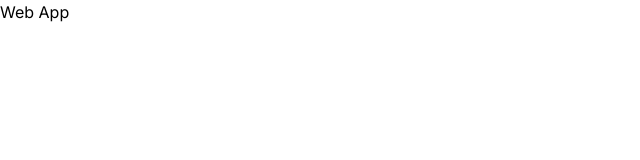
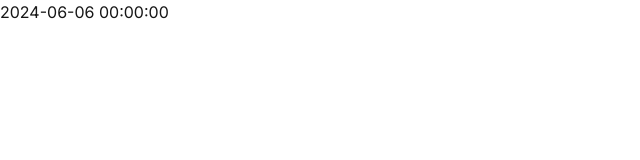
Before and after one commit to edsonjaramillo/monorepo-example, a Next.js app in the folder apps/web/: page / in a window 1280 px wide. Shown: the top 160 px of the page, without its empty margins (0-640 px from the left). Built offline with nearby package versions, Linux system fonts and the light colour scheme.

Commit message:
add ui and common components to make sure its working

```diff
--- a/apps/web/package.json
+++ b/apps/web/package.json
@@ -12,6 +12,7 @@
   },
   "dependencies": {
     "@hookform/resolvers": "3.6.0",
+    "common": "workspace:*",
     "next": "14.2.3",
     "react": "18.3.1",
     "react-dom": "18.3.1",
--- a/apps/web/src/app/page.tsx
+++ b/apps/web/src/app/page.tsx
@@ -1,3 +1,15 @@
+import { DateTZ } from 'common/datetime';
+
+import { Text } from 'ui';
+
 export default function HomePage() {
-  return <h1>Web App</h1>;
+  const todayMidnight = DateTZ()
+    .set('hour', 0)
+    .set('minute', 0)
+    .set('second', 0)
+    .set('millisecond', 0);
+
+  const dateStr = todayMidnight.format('YYYY-MM-DD HH:mm:ss');
+
+  return <Text as="h1">{dateStr}</Text>;
 }
```
